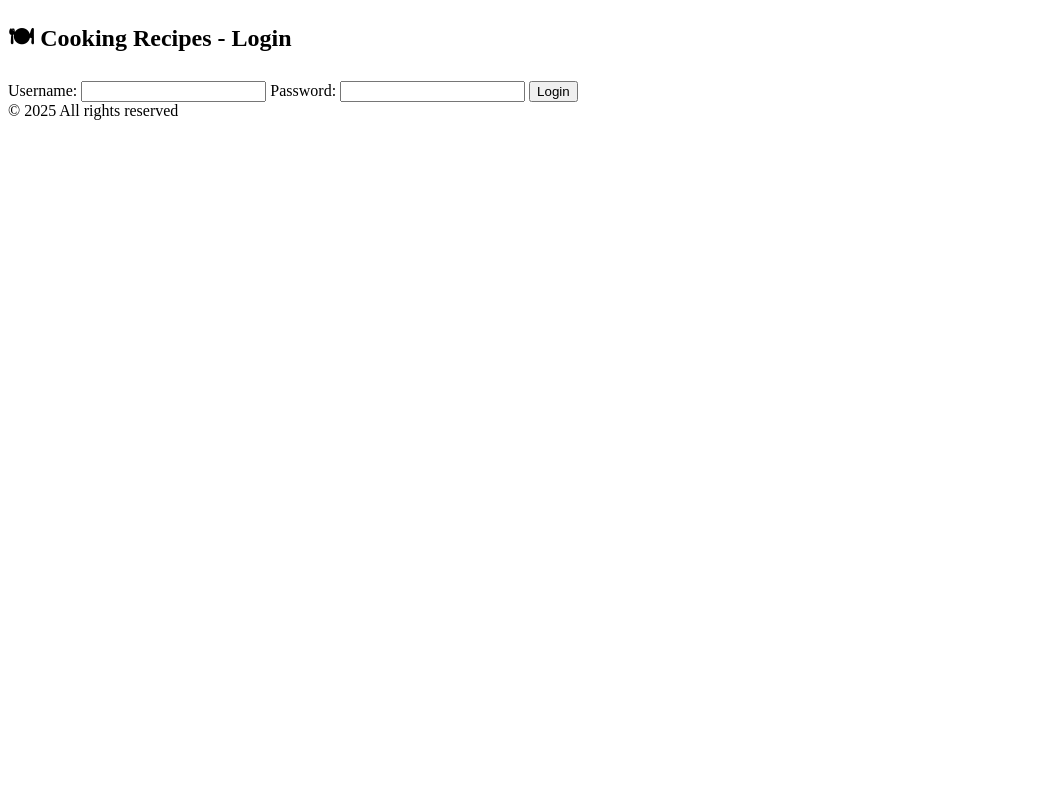
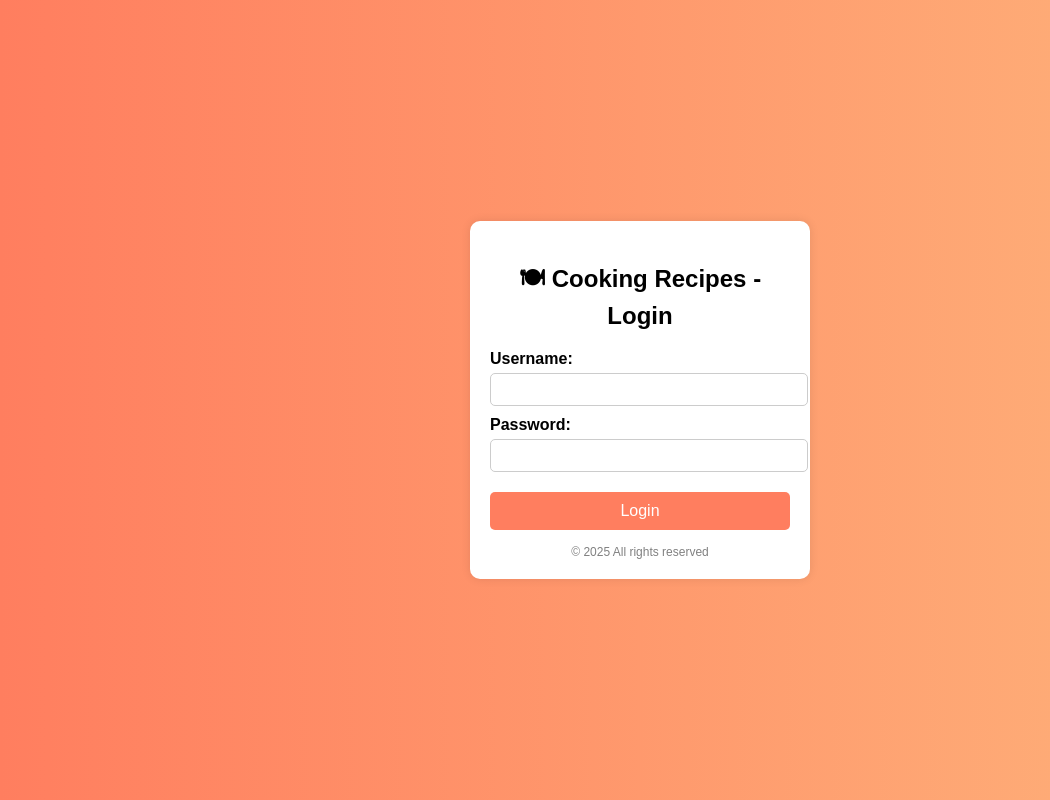
Before and after one commit to renad29amr/delishio, a plain HTML site: page html/login.html in a window 1280 px wide. Shown: the whole page, without its empty margins (0-1050 px from the left). Drawn offline with Linux system fonts and the light colour scheme; files that its build step writes are made by us from their sources.

Commit message:
Update login.html

```diff
--- a/html/login.html
+++ b/html/login.html
@@ -4,7 +4,7 @@
     <meta charset="UTF-8">
     <meta name="viewport" content="width=device-width, initial-scale=1.0">
     <title>Login</title>
-    <link rel="stylesheet" href="style.css">
+    <link rel="stylesheet" href="style_login.css">
 </head>
 <body>
 
```
